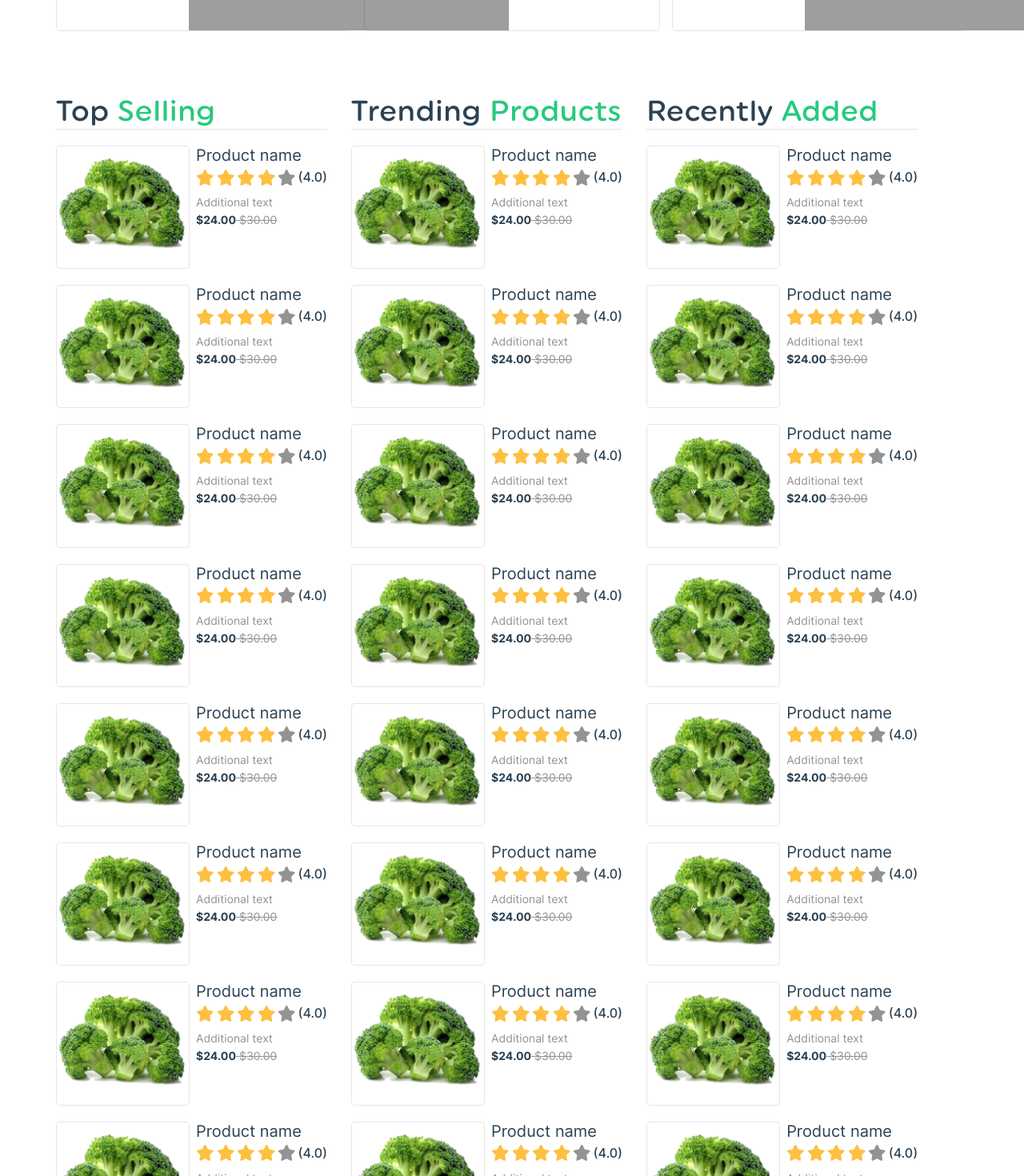
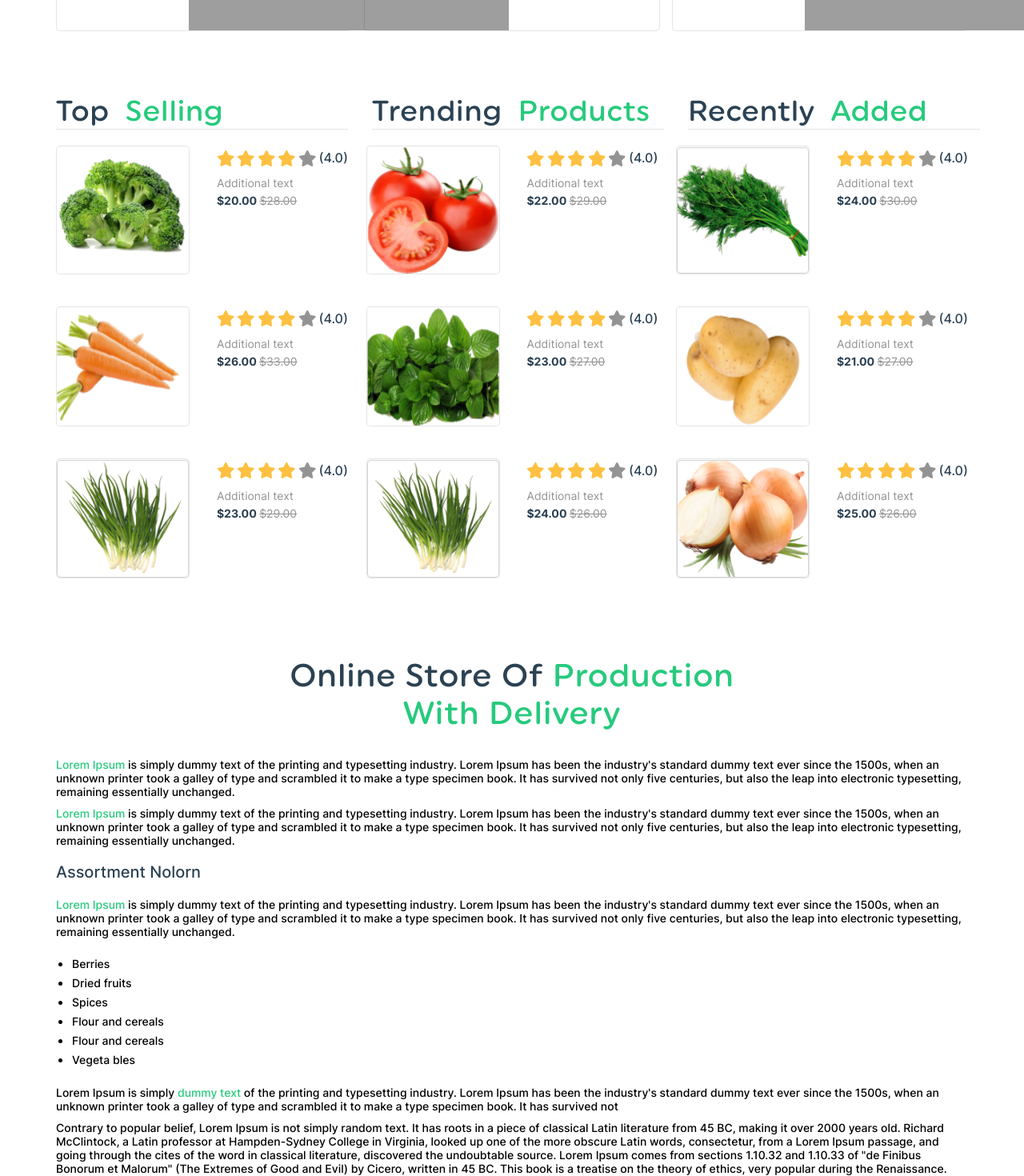
Before and after one commit to Azamatmasharipov707/vue-nolorn, a Vue app: page / in a window 1280 px wide. Shown: the part 4080-5550 px from the top of the page at 80% size. Built offline with nearby package versions, Linux system fonts and the light colour scheme; grey boxes are pictures that could not be loaded.

Commit message:
Delivery end

```diff
--- a/src/components/Allproducts.vue
+++ b/src/components/Allproducts.vue
@@ -1,14 +1,18 @@
 <template>
     <section class="allproducts">
         <div class="container">
-            <div class="allproduct__cards"  v-for="index in cardsObj">
-                <h2 class="allproducts__title title">{{ index.title }} <span class="title-span">{{ index.span }}</span></h2>
+            <div class="allproduct__cards" >
+               <div class="allproducts__titles">
+                <h2 class="allproducts__title title"> Top<span class="title-span">Selling</span></h2>
+                <h2 class="allproducts__title title"> Trending<span class="title-span">Products</span></h2>
+                <h2 class="allproducts__title title"> Recently<span class="title-span">Added</span></h2>
+               </div>
                 <div class="allproducts__card"  v-for="item in cardObj">
 
 
                         <img :src="item.image" alt="" class="card__img">
                         <div class="card__info">
-                            <h4>Product name</h4>
+                            <h4>{{ item.namee }}</h4>
                             <div class="allproducts__card-stars">
                                 <button><font-awesome-icon :icon="['fas', 'star']" /></button>
                                 <button><font-awesome-icon :icon="['fas', 'star']" /></button>
@@ -17,10 +21,10 @@
                                 <button><font-awesome-icon style="color: var(--text);" :icon="['fas', 'star']" /></button>
                                 <span>(4.0)</span>
                             </div>
-                            <p>Additional text</p>
+                            <p>{{ item.text }}</p>
                             <p class="price">
-                                <span>$24.00</span>
-                                <del> $30.00</del>
+                                <span>{{ item.price }}</span>
+                                <del> {{ item.previous }}</del>
                             </p>
                         </div>
                     </div>
@@ -33,89 +37,70 @@
 <script setup>
 import { reactive } from 'vue';
 
-const cardsObj = reactive([
-    {
-        title: 'Top',
-        span: 'Selling',
-
-
-    },
-    {
-        title: 'Trending',
-        span: 'Products',
-
-    },
-    {
-        title: 'Recently',
-        span: 'Added',
-
-    },
-
-])
 
 const cardObj = reactive([
     {
         image:'../src/image/Allproduct/karam.png',
         name:'Product name',
         text:'Additional text',
-        price:'$24.00 ',
-        previous:'$30.00'
+        price:'$20.00 ',
+        previous:'$28.00'
     },
     {
-        image:'../src/image/Allproduct/karam.png',
+        image:'../src/image/Allproduct/pamidor.png',
+        name:'Product name',
+        text:'Additional text',
+        price:'$22.00 ',
+        previous:'$29.00'
+    },
+    {
+        image:'../src/image/Allproduct/shivit.png',
         name:'Product name',
         text:'Additional text',
         price:'$24.00 ',
         previous:'$30.00'
     },
     {
-        image:'../src/image/Allproduct/karam.png',
+        image:'../src/image/Allproduct/carrot.png',
+        name:'Product name',
+        text:'Additional text',
+        price:'$26.00 ',
+        previous:'$33.00'
+    },
+    {
+        image:'../src/image/Allproduct/yaproq.png',
+        name:'Product name',
+        text:'Additional text',
+        price:'$23.00 ',
+        previous:'$27.00'
+    },
+    {
+        image:'../src/image/Allproduct/potato.png',
+        name:'Product name',
+        text:'Additional text',
+        price:'$21.00 ',
+        previous:'$27.00'
+    },
+    {
+        image:'../src/image/Allproduct/Kok piyoz.png',
+        name:'Product name',
+        text:'Additional text',
+        price:'$23.00 ',
+        previous:'$29.00'
+    },
+    {
+        image:'../src/image/Allproduct/Kok piyoz.png',
         name:'Product name',
         text:'Additional text',
         price:'$24.00 ',
-        previous:'$30.00'
+        previous:'$26.00'
     },
     {
-        image:'../src/image/Allproduct/karam.png',
+        image:'../src/image/Allproduct/Piyoz.png',
         name:'Product name',
         text:'Additional text',
-        price:'$24.00 ',
-        previous:'$30.00'
-    },
-    {
-        image:'../src/image/Allproduct/karam.png',
-        name:'Product name',
-        text:'Additional text',
-        price:'$24.00 ',
-        previous:'$30.00'
-    },
-    {
-        image:'../src/image/Allproduct/karam.png',
-        name:'Product name',
-        text:'Additional text',
-        price:'$24.00 ',
-        previous:'$30.00'
-    },
-    {
-        image:'../src/image/Allproduct/karam.png',
-        name:'Product name',
-        text:'Additional text',
-        price:'$24.00 ',
-        previous:'$30.00'
-    },
-    {
-        image:'../src/image/Allproduct/karam.png',
-        name:'Product name',
-        text:'Additional text',
-        price:'$24.00 ',
-        previous:'$30.00'
-    },
-    {
-        image:'../src/image/Allproduct/karam.png',
-        name:'Product name',
-        text:'Additional text',
-        price:'$24.00 ',
-        previous:'$30.00'
+        price:'$25.00 ',
+        previous:'$26.00'
     }
 ])
 
@@ -124,26 +109,45 @@ const cardObj = reactive([
 <style lang="scss" scoped>
 .allproducts {
     .container {
-        display: flex;
-        column-gap: 30px;
+        margin-bottom: 80px;
         .allproduct__cards {
+            display: flex;
+            flex-wrap: wrap;
+            justify-content: space-between;
+            .allproducts__titles{
+                display: flex;
+                column-gap: 30px;
 
-            .allproducts__title {
-                border-bottom: 1px solid var(--border);
-                max-width: 370px;
-                width: 100%;
-                font-size: 36px;
-                line-height: 42px;
+
+
+
+                .allproducts__title {
+                    border-bottom: 1px solid var(--border);
+                    width: 365px;
+                    font-size: 36px;
+                    line-height: 42px;
+                    display: flex;
+                    gap: 20px;
+                }
 
             }
 
+
+
+
             .allproducts__card {
                 display: flex;
+                justify-content: space-between;
+                max-width: 365px;
+                width: 100%;
                 margin: 20px 0;
+                width: 100%;
+
 
 
 
                     .card__img {
+                        min-height: 150px;
                         max-width: 167px;
                         width: 100%;
                         background: var(--white);
--- /dev/null
+++ b/src/components/Delivery.vue
@@ -0,0 +1,118 @@
+<template>
+
+    <section class="delivery">
+        <div class="container">
+            <h2 class="delivery__title title">Online Store of <span class="title-span">Production With Delivery</span></h2>
+
+
+
+                <p class="delivery__text"><span class="title-span">Lorem Ipsum</span>  is simply dummy text of the printing and typesetting industry. Lorem Ipsum has been the industry's standard dummy text ever since the 1500s, when an unknown printer took a galley of type and scrambled it to make a type specimen book. It has survived not only five centuries, but also the leap into electronic typesetting, remaining essentially unchanged.</p>
+
+
+                <p><span class="title-span">Lorem Ipsum</span>  is simply dummy text of the printing and typesetting industry. Lorem Ipsum has been the industry's standard dummy text ever since the 1500s, when an unknown printer took a galley of type and scrambled it to make a type specimen book. It has survived not only five centuries, but also the leap into electronic typesetting, remaining essentially unchanged.</p>
+
+
+            <div>
+
+                <h4>Assortment Nolorn</h4>
+
+
+                <p><span class="title-span">Lorem Ipsum</span>  is simply dummy text of the printing and typesetting industry. Lorem Ipsum has been the industry's standard dummy text ever since the 1500s, when an unknown printer took a galley of type and scrambled it to make a type specimen book. It has survived not only five centuries, but also the leap into electronic typesetting, remaining essentially unchanged.</p>
+
+                <ul class="delivery__list">
+                    <li class="list__item"><a href="#!">Berries</a> </li>
+                    <li class="list__item"><a href="">Dried fruits </a> </li>
+                    <li class="list__item"><a href="">Spices</a> </li>
+                    <li class="list__item"><a href="">Flour and cereals</a> </li>
+                    <li class="list__item"><a href="">Flour and cereals</a> </li>
+                    <li class="list__item"><a href="">Vegeta bles</a> </li>
+                </ul>
+            </div>
+
+
+
+                <p class="delivery__text">Lorem Ipsum is simply <span class="title-span">dummy text</span> of the printing and typesetting industry. Lorem Ipsum has been the industry's standard dummy text ever since the 1500s, when an unknown printer took a galley of type and scrambled it to make a type specimen book. It has survived not </p>
+
+                <p>Contrary to popular belief, Lorem Ipsum is not simply random text. It has roots in a piece of classical Latin literature from 45 BC, making it over 2000 years old. Richard McClintock, a Latin professor at Hampden-Sydney College in Virginia, looked up one of the more obscure Latin words, consectetur, from a Lorem Ipsum passage, and going through the cites of the word in classical literature, discovered the undoubtable source. Lorem Ipsum comes from sections 1.10.32 and 1.10.33 of "de Finibus Bonorum et Malorum" (The Extremes of Good and Evil) by Cicero, written in 45 BC. This book is a treatise on the theory of ethics, very popular during the Renaissance. The first line of Lorem Ipsum, "Lorem ipsum dolor sit amet..", comes from a line in section 1.10.32.</p>
+
+
+            </div>
+
+    </section>
+
+</template>
+
+<script setup>
+
+</script>
+
+<style lang="scss" scoped>
+
+.delivery{
+    .container{
+        .delivery__title{
+            width: 578px;
+            text-align: center;
+            margin: 0 auto 30px;
+        }
+
+        .delivery__text{
+            font-size: 14px;
+            line-height: 17px;
+            font-weight: 500;
+            color: var(--black);
+            margin-bottom: 10px;
+        }
+        p{
+            font-size: 14px;
+            font-weight: 500;
+            line-height: 17px;
+            color: var(--black);
+        }
+        div{
+            margin: 20px 0;
+
+            h4{
+                font-size: 20px;
+                line-height: 23px;
+                font-weight: 500;
+                color: var(--title);
+                margin-bottom: 20px;
+
+            }
+
+            p{
+                font-size: 14px;
+                line-height: 17px;
+                font-weight: 500;
+                color: var(--black);
+                margin-bottom: 20px;
+            }
+
+            .delivery__list{
+                margin-left: 20px;
+                .list__item{
+                    list-style: disc;
+                    a{
+
+                        color: var(--black);
+                        font-size: 14px;
+                        font-weight: 500;
+                        line-height: 24px;
+                        &:hover{
+                        color: var(--link-hover);
+                    }
+                        cursor: pointer;
+                    }
+                }
+            }
+        }
+
+
+
+    }
+
+
+}
+
+</style>
--- a/src/pages/Main.vue
+++ b/src/pages/Main.vue
@@ -10,6 +10,7 @@
        <Promotions />
        <Fruits2 />
        <Allproducts />
+       <Delivery />
     </div>
 </template>
 
@@ -24,6 +25,7 @@ import Sells from '../components/Sells.vue';
 import Promotions from '../components/Promotions.vue';
 import Fruits2 from '../components/Fruits2.vue';
 import Allproducts from '../components/Allproducts.vue'
+import Delivery from '../components/Delivery.vue';
 
 </script>
 
```
Also changed, not shown: src/components/Shopping.vue (added, +19 -0 lines).
